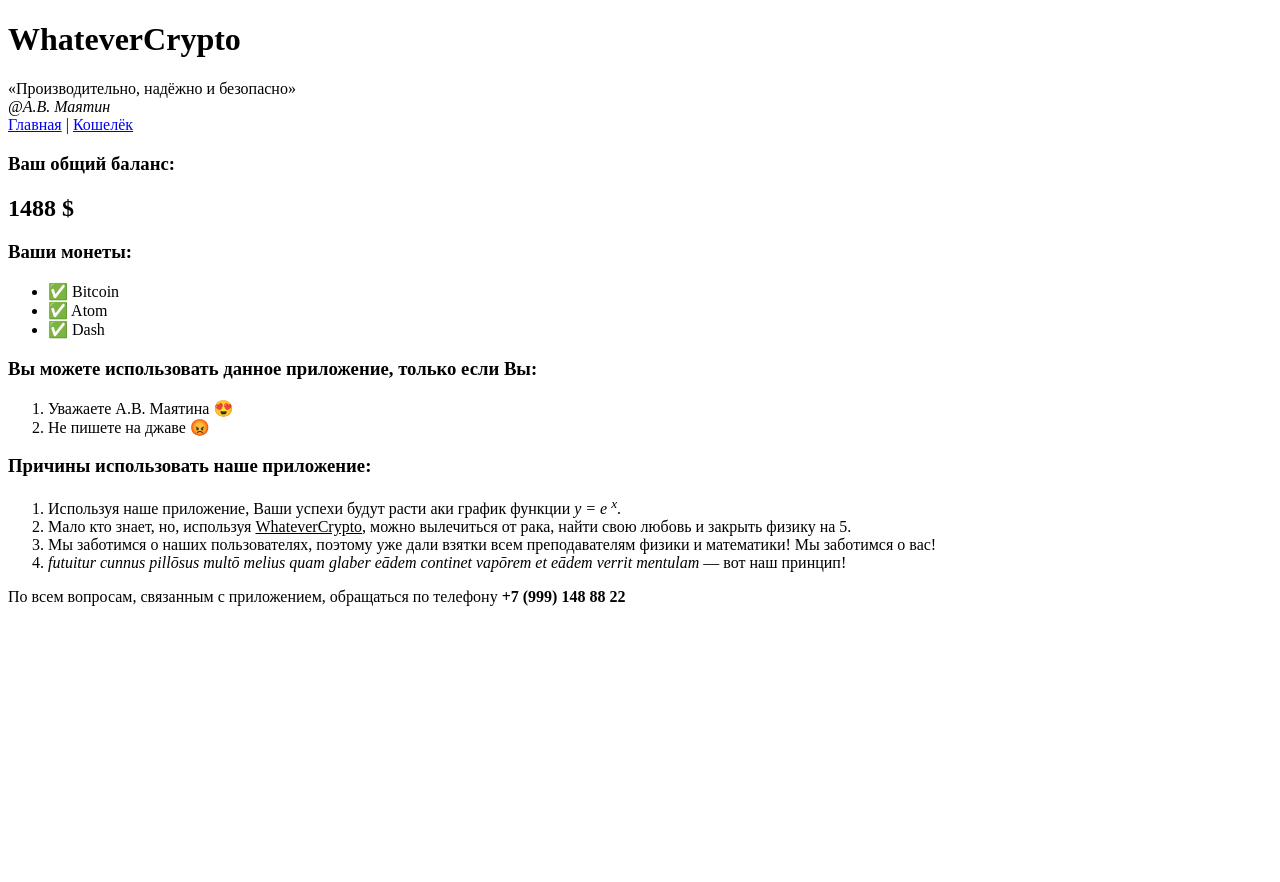
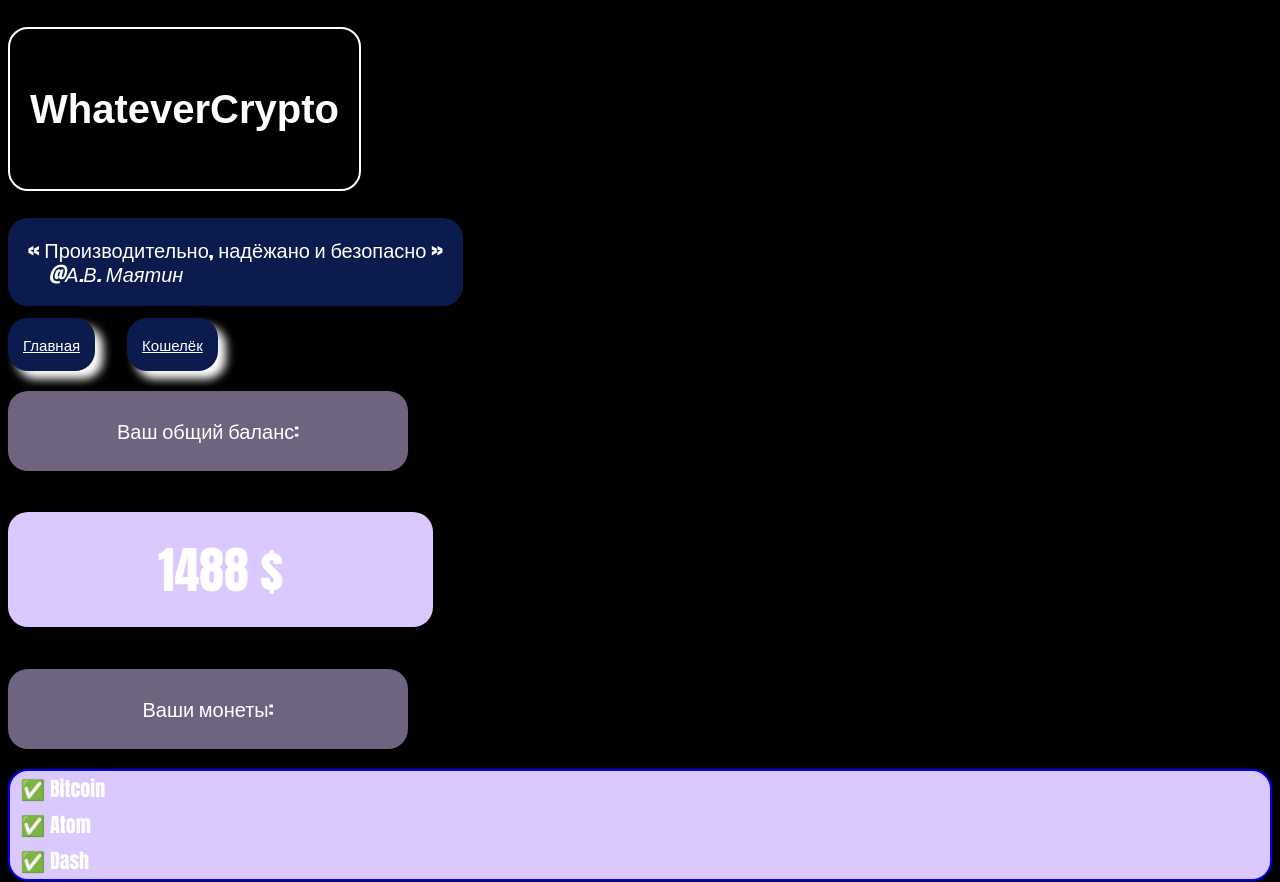
Before and after one commit to Ssspook/Whatever, a plain HTML site: page index.html in a window 1280 px wide. Shown: the top 882 px of the page. Before the commit the page ends 800 px from the top, so only its background shows below. Drawn offline with Linux system fonts and the light colour scheme.

Commit message:
feat: lab2

```diff
--- a/index.html
+++ b/index.html
@@ -2,46 +2,53 @@
 <html lang="ru">
   <head>
     <meta charset="UTF-8">
+    <link rel="stylesheet" href="style.css">
     <title>WhateverCrypto</title>
   </head>
 
-  <header>
-    <h1>WhateverCrypto</h1>
-    <q>Производительно, надёжно и безопасно</q>
-    <br>
-    <cite> @А.В. Маятин </cite>
+  <header class="header">
+    <h1 class="title header__title">
+      WhateverCrypto
+    </h1>
+    <section class="quote section__quote">
+      <q>
+        Производительно, надёжано и безопасно
+      </q>
+      <br>
+      <cite class="quote_author header__quote_author"> @А.В. Маятин </cite>
+    </section>
 
     <nav>
-      <a href="/stub/">Главная</a> |
-      <a href="/stub/">Кошелёк</a>
+      <a class="button button__navigation button__navigation__header" href="/stub/">Главная</a>
+      <a class="button button__navigation button__navigation__header" href="/stub/">Кошелёк</a>
     </nav>
   </header>
 
 
   <body>
     <main>
-      <h3>Ваш общий баланс:</h3>
-      <h2>1488 $</h2>
+      <h3 class="body-header">Ваш общий баланс:</h3>
+      <h2 class="balance-money">1488 $</h2>
 
-      <h3> Ваши монеты: </h3>
-      <ul>
-        <li> &#9989; Bitcoin </li>
-        <li> &#9989; Atom </li>
-        <li> &#9989; Dash </li>
+      <h3 class="body-header">Ваши монеты:</h3>
+      <ul class="coin-list">
+        <li> Bitcoin </li>
+        <li> Atom </li>
+        <li> Dash </li>
       </ul>
     </main>
 
     <article>
-      <section>
-        <h3>Вы можете использовать данное приложение, <strong>только</strong> если Вы:</h3>
+      <section class="info-section">
+        <h3 class="section-header">Вы можете использовать данное приложение, <strong>только</strong> если Вы:</h3>
         <ol>
           <li> Уважаете А.В. Маятина &#128525; </li>
           <li> Не пишете на джаве &#128545; </li>
         </ol>
       </section>
 
-      <section>
-        <h3>Причины использовать наше приложение:</h3>
+      <section class="info-section">
+        <h3 class="section-header  section-header__reasons">Причины использовать наше приложение:</h3>
         <ol>
           <li>
             Используя наше приложение, Ваши успехи будут расти аки график функции <em> y = e <sup>x</sup></em>.
@@ -66,8 +73,6 @@
 
 
 <footer>
-  <p>
     По всем вопросам, связанным с приложением, обращаться по телефону <b>+7 (999) 148 88 22 </b>
-  </p>
 </footer>
 </html>
--- /dev/null
+++ b/style.css
@@ -0,0 +1,134 @@
+body, html {
+    background: black
+}
+
+.section__quote,
+.button__navigation__header,
+.body-header,
+.balance-money,
+.coin-list,
+.info-section,
+.section-header {
+    font-family: Impact, fantasy;
+}
+
+.header__title {
+    font-size: 40px;
+    line-height: 3;
+    font-family: Luminari, fantasy;
+    font-weight: bold;
+    border-radius: 20px;
+    text-align: center;
+    background-color: black;
+    color: white;
+    width: max-content;
+    padding: 20px;
+    white-space: normal;
+    border: 2px solid white;
+}
+
+.section__quote {
+    font-size: 20px;
+    line-height: 1.2;
+    font-weight: inherit;
+    background-color: #0b1b4e;
+    border-radius: 20px;
+    color: white;
+    width: max-content;
+    padding: 20px;
+    white-space: normal;
+}
+
+ .header__quote_author {
+     font-size: 20px;
+     color: white;
+     font-weight: normal;
+     padding-left: 20px;
+ }
+
+ .button__navigation__header {
+     font-size: 15px;
+     box-shadow: 8px 8px 10px white;
+     font-weight: normal;
+     border-radius: 20px;
+     text-align: center;
+     background-color: #0b1b4e;
+     color: white;
+     width: max-content;
+     padding: 15px;
+     white-space: normal;
+     margin-top: 12px;
+ }
+
+ .body-header {
+     font-size: 20px;
+     line-height: 2;
+     font-weight: normal;
+     border-radius: 20px;
+     text-align: center;
+     background-color: #6e6480;
+     color: white;
+     max-width: 200px;
+     padding: 20px 100px;
+     white-space: normal;
+ }
+
+ .balance-money {
+     font-size: 50px;
+     font-weight: normal;
+     border-radius: 20px;
+     text-align: center;
+     background-color: #dbc8ff;
+     color: white;
+     width: max-content;
+     padding: 20px 150px;
+     white-space: normal;
+ }
+
+@counter-style repeating-emoji {
+    system: cyclic;
+    symbols: "\2705";
+suffix: " ";
+}
+ .coin-list {
+     font-size: 20px;
+     font-weight: normal;
+     list-style-type: repeating-emoji;
+     border: 2px solid blue;
+     color: black;
+     background-color: #dbc8ff;
+     border-radius: 20px;
+ }
+
+.info-section {
+    font-size: 20px;
+    font-weight: normal;
+    border-radius: 20px;
+    text-align: left;
+    background-color: #6e6480;
+    color: white;
+    padding: 20px;
+    margin-bottom: 10px;
+}
+.section-header {
+    font-size: 24px;
+    font-weight: bold;
+    color: #F52A77;
+}
+
+ ol, li {
+     color: white;
+     line-height: 1.8;
+ }
+
+ nav {
+     display: flex;
+     gap: 2rem
+ }
+ footer {
+     margin-top: 40px;
+     font-size: 24px;
+     text-align: center;
+     color: white;
+     font-family: Chalkduster, fantasy;
+ }
```
